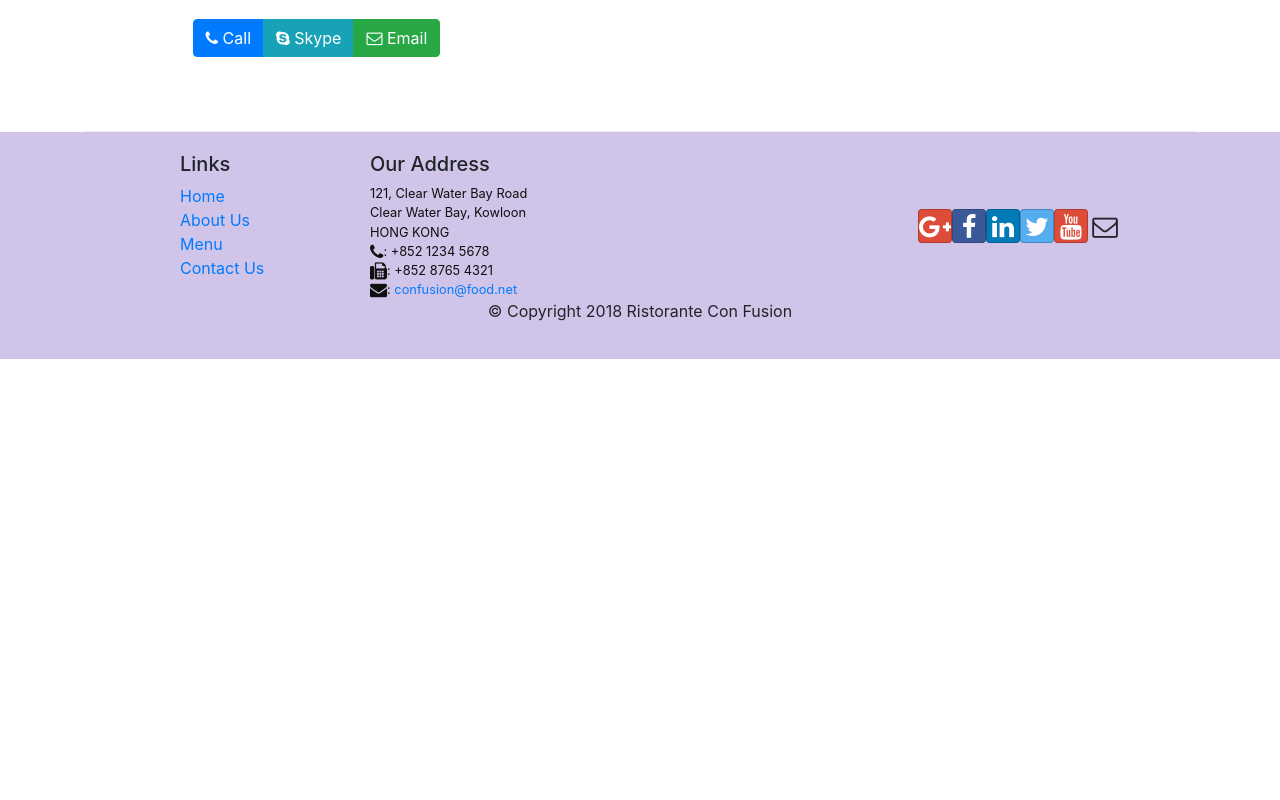
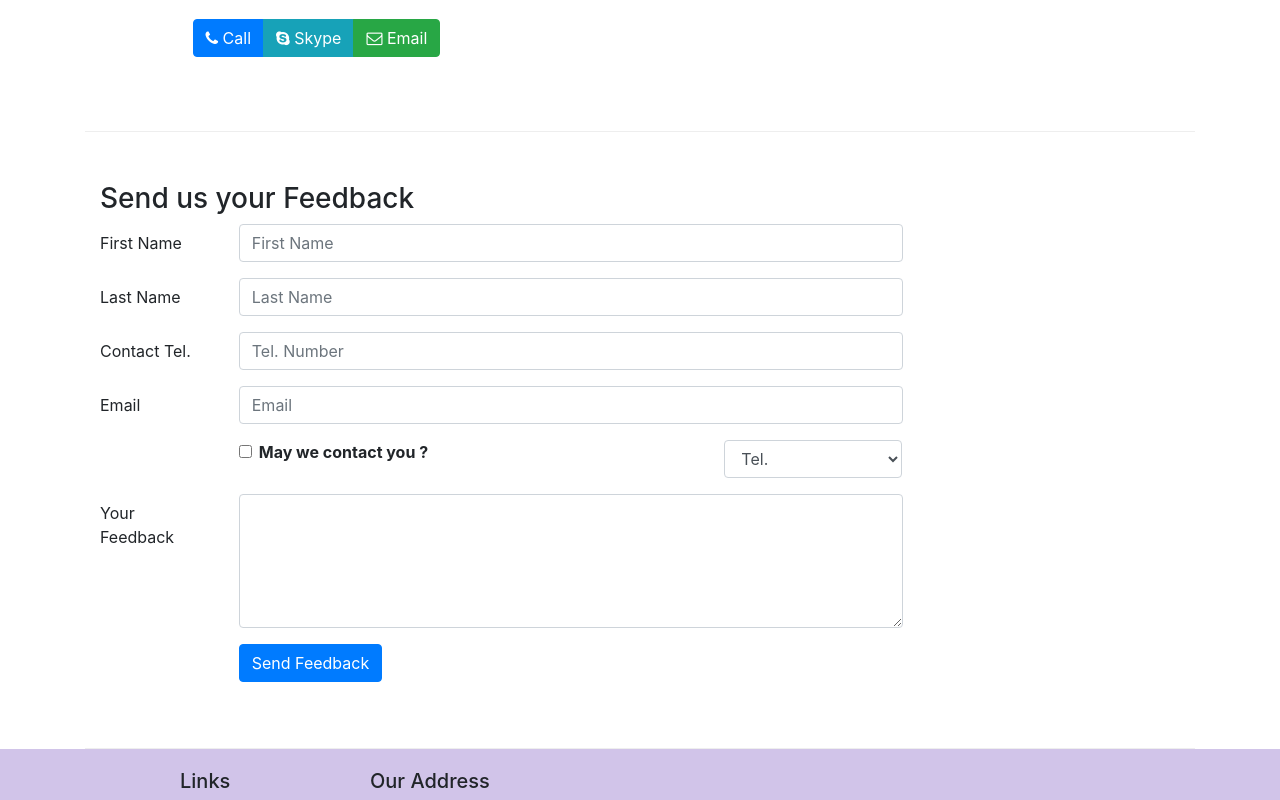
Before and after one commit to Prashant2303/React, a React (Create React App) app: page /contactus in a window 1280 px wide. Shown: the part 740-1540 px from the top of the page. Before the commit the page ends 1099 px from the top, so only its background shows below. Built offline with nearby package versions, Linux system fonts and the light colour scheme.

Commit message:
Uncontrolled Forms

```diff
--- a/src/components/ContactComponent.js
+++ b/src/components/ContactComponent.js
@@ -1,8 +1,44 @@
-import {Breadcrumb, BreadcrumbItem } from 'reactstrap';
+import { Breadcrumb, BreadcrumbItem, Col, Form, FormGroup, Input, Label, Button } from 'reactstrap';
 import { Link } from 'react-router-dom';
+import { React, Component } from 'react';
 
-function Contact(props) {
-    return(
+class Contact extends Component {
+
+    constructor(props) {
+        super(props);
+
+        this.state = {
+            firstname: '',
+            lastname: '',
+            telnum: '',
+            email: '',
+            agree: false,
+            contactType: 'Tel. ',
+            message: ''
+        }
+
+        this.handleSubmit = this.handleSubmit.bind(this);
+        this.handleInputChange = this.handleInputChange.bind(this);
+    }
+
+    handleInputChange(event) {
+        const target = event.target;
+        const value = target.type === 'checkbox' ? target.checked : target.value;
+        const name = target.name;
+
+        this.setState({
+            [name]: value
+        });
+    }
+
+    handleSubmit(event) {
+        console.log('Current State is: ' + JSON.stringify(this.state));
+        alert('Current State is: ' + JSON.stringify(this.state));
+        event.preventDefault();
+    }
+
+    render() {
+        return (
             <div className="container">
                 <div className='row'>
                     <Breadcrumb>
@@ -42,8 +78,81 @@
                         </div>
                     </div>
                 </div>
+                <div className="row row-content">
+                    <div className="col-12">
+                        <h3>Send us your Feedback</h3>
                     </div>
+                    <div className="col-12 col-md-9">
+                        <Form onSubmit={this.handleSubmit}>
+                            <FormGroup row>
+                                <Label md={2}>First Name</Label>
+                                <Col>
+                                    <Input type='text' id='firstname' name='firstname' placeholder='First Name' value={this.state.firstname} onChange={this.handleInputChange} />
+                                </Col>
+                            </FormGroup>
+
+                            <FormGroup row>
+                                <Label md={2}>Last Name</Label>
+                                <Col>
+                                    <Input type='text' id='lastname' name='lastname' placeholder='Last Name' value={this.state.lastname} onChange={this.handleInputChange} />
+                                </Col>
+                            </FormGroup>
+
+                            <FormGroup row>
+                                <Label md={2}>Contact Tel.</Label>
+                                <Col md={10}>
+                                    <Input type='tel' id='telnum' name='telnum' placeholder='Tel. Number'
+                                    value={this.state.telnum} onChange={this.handleInputChange}/>
+                                </Col>
+                            </FormGroup>
+                            {/* <FormGroup row>
+                                <Label htmlFor="telnum" md={2}>Contact Tel.</Label>
+                                <Col md={10}>
+                                    <Input type="tel" id="telnum" name="telnum" placeholder="Tel. number"
+                                        value={this.state.telnum} onChange={this.handleInputChange} />
+                                </Col>
+                            </FormGroup> */}
+
+                            <FormGroup row>
+                                <Label md={2}>Email</Label>
+                                <Col>
+                                    <Input type='email' id='email' name='email' placeholder='Email' value={this.state.email} onChange={this.handleInputChange} />
+                                </Col>
+                            </FormGroup>
+
+                            <FormGroup row>
+                                <Col md={{ size: 6, offset: 2 }}>
+                                    <FormGroup check>
+                                        <Input type='checkbox' name='agree' checked={this.state.agree} onChange={this.handleInputChange} />
+                                        <strong>May we contact you ?</strong>
+                                    </FormGroup>
+                                </Col>
+                                <Col md={{ size: 3, offset: 1 }}>
+                                    <Input type='select' name='contactType' value={this.state.contactType} onChange={this.handleInputChange}>
+                                        <option>Tel.</option>
+                                        <option>Email</option>
+                                    </Input>
+                                </Col>
+                            </FormGroup>
+
+                            <FormGroup row>
+                                <Label md={2}>Your Feedback</Label>
+                                <Col>
+                                    <Input type='textarea' id='message' name='message' rows='5' value={this.state.message} onChange={this.handleInputChange} />
+                                </Col>
+                            </FormGroup>
+
+                            <FormGroup row>
+                                <Col md={{ size: 10, offset: 2 }}>
+                                    <Button type="submit" color="primary">Send Feedback</Button>
+                                </Col>
+                            </FormGroup>
+                        </Form>
+                    </div>
+                </div>
+            </div >
         );
+    }
 }
 
 export default Contact;
--- a/src/components/HeaderComponenet.js
+++ b/src/components/HeaderComponenet.js
@@ -1,5 +1,5 @@
 import React, { Component } from 'react';
-import { Jumbotron, Navbar, Nav, NavbarToggler, NavItem, NavbarBrand, Collapse } from 'reactstrap';
+import { Jumbotron, Navbar, Nav, NavbarToggler, NavItem, NavbarBrand, Collapse, Button, Modal, ModalBody, ModalHeader, FormGroup, Form, Label, Input } from 'reactstrap';
 import { NavLink } from 'react-router-dom';
 
 class Header extends Component {
@@ -7,15 +7,28 @@
     constructor(props) {
         super(props);
         this.state = {
-            isNavOpen: false
+            isNavOpen: false,
+            isModalOpen: false
         };
         this.toggleNav = this.toggleNav.bind(this);
+        this.toggleModal = this.toggleModal.bind(this);
+        this.handleLogin = this.handleLogin.bind(this);
     }
 
     toggleNav() {
         this.setState({ isNavOpen: !this.state.isNavOpen });
     }
 
+    toggleModal() {
+        this.setState({ isModalOpen: !this.state.isModalOpen });
+    }
+
+    handleLogin(event) {
+        this.toggleModal();
+        alert('Username: ' + this.username.value + 'Password: ' + this.password.value + 'Checked: ' + this.remember.checked);
+
+        event.preventDefault();
+    }
     render() {
         return (
             <>
@@ -49,6 +62,13 @@
                                 </NavItem>
                             </Nav>
                         </Collapse>
+                        <Nav className='ml-auto' navbar>
+                            <NavItem>
+                                <Button outline onClick={this.toggleModal}>
+                                    <span className='fa fa-sign-in fa-lg'></span>Login
+                                        </Button>
+                            </NavItem>
+                        </Nav>
                     </div>
                 </Navbar>
                 <Jumbotron fluid>
@@ -61,6 +81,30 @@
                         </div>
                     </div>
                 </Jumbotron>
+                <Modal isOpen={this.state.isModalOpen} toggle={this.toggleModal}>
+                    <ModalHeader>Login</ModalHeader>
+                    <ModalBody>
+                        <Form onSubmit={this.handleLogin}>
+                            <FormGroup>
+                                <Label>Username</Label>
+                                <Input type='text' id='username' name='username'
+                                    innerRef={(input) => this.username = input} />
+                            </FormGroup>
+                            <FormGroup>
+                                <Label>Password</Label>
+                                <Input type='password' id='password' name='password'
+                                    innerRef={(input) => this.password = input} />
+                            </FormGroup>
+                            <FormGroup check>
+                                <Label check>
+                                    <Input type='checkbox' name='remember'
+                                        innerRef={(input) => this.remember = input} />Remember me
+                                </Label>
+                            </FormGroup>
+                            <Button type='submit' value='sumit' color='primary'>Login</Button>
+                        </Form>
+                    </ModalBody>
+                </Modal>
             </>
         );
     }
```
Lines whose indentation alone changed are shown as unchanged.
